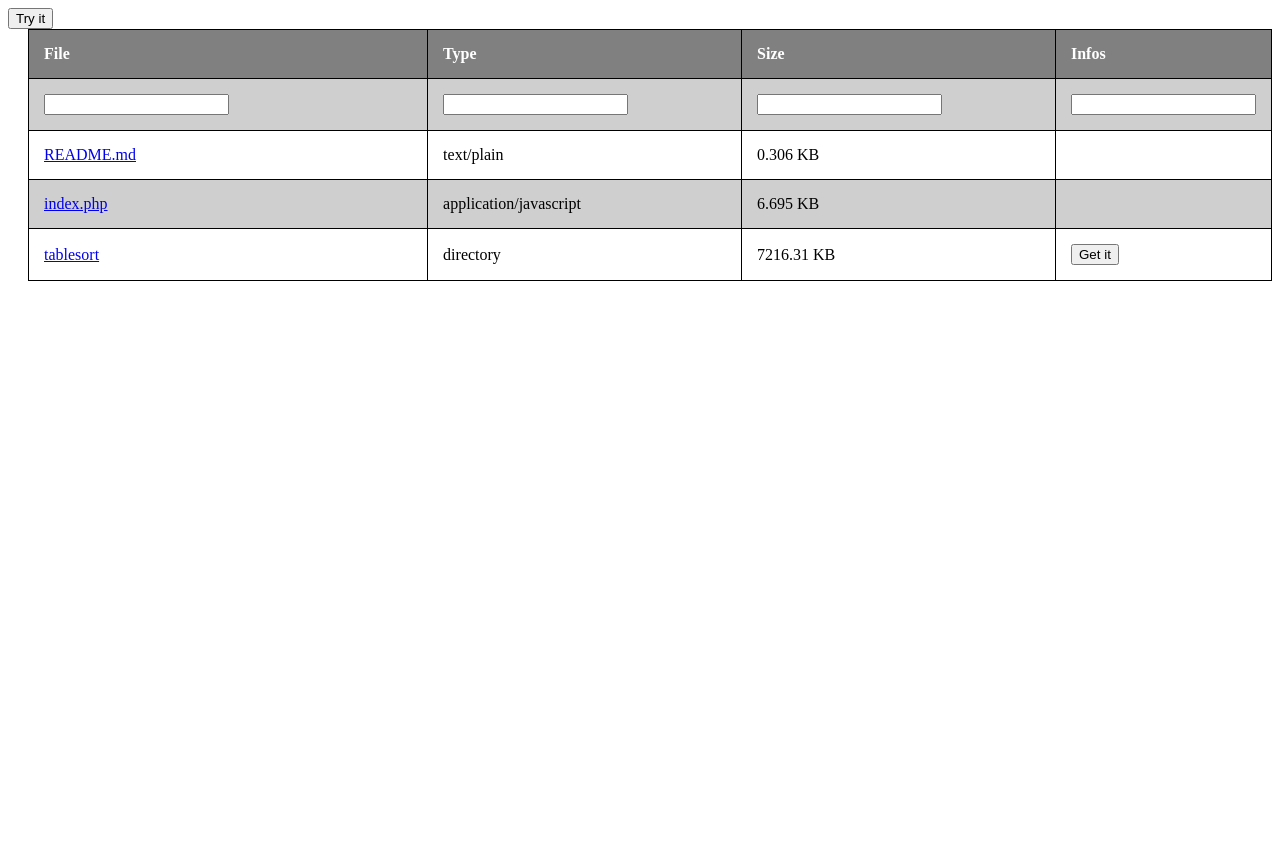
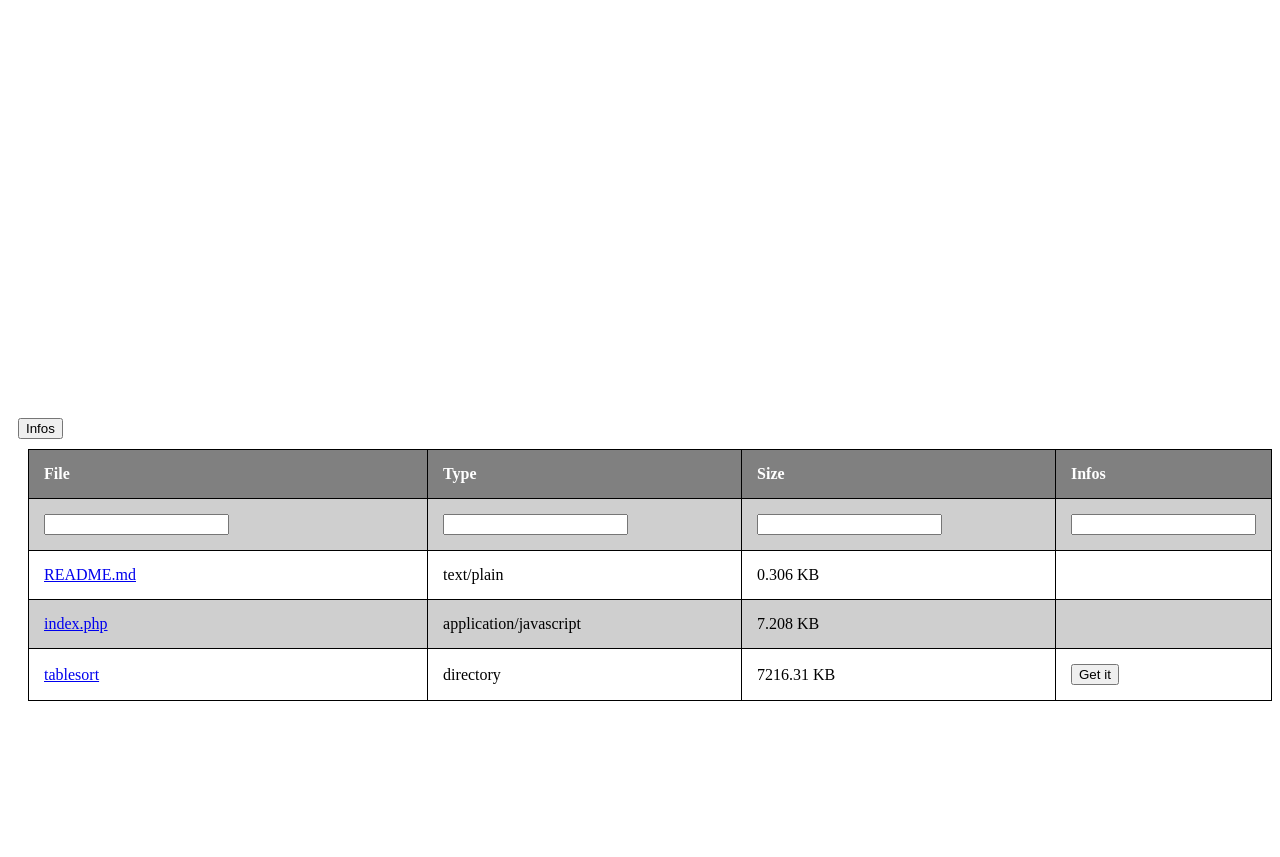
Before and after one commit to DJ-MacHack/MovieDB, a PHP site: page /index.php in a window 1280 px wide. Before the commit the page ends 281 px from the top, so only its background shows below. Run offline with PHP 8.4, Linux system fonts and the light colour scheme.

Commit message:
more style

```diff
--- a/index.php
+++ b/index.php
@@ -44,6 +44,16 @@ table th {
 #table2 tbody > tr.odd:hover > td {
   background-color: #d9d9d9;
 }
+.column {
+  float: left;
+  width: 33.33%;
+  padding: 5px;
+}
+.row::after {
+  content: "";
+  clear: both;
+  display: table;
+}
 </style>
 <link rel="stylesheet" href="tablesort/css/theme.default.css">
 <!-- load jQuery and tablesorter scripts -->
@@ -53,13 +63,20 @@ table th {
 <script type="text/javascript" src="tablesort/js/jquery.tablesorter.widgets.js"></script>
 </head>
 <body>
-<div id="infos">
-<p id="demo"></p>
+<div id="infos" style="overflow: auto; height: 400px; margin-left: 15px">
+<h1 id="demo"></h1>
+<div class="row">
+  <div class="column">
 <p id="image"></p>
+  </div>
+  <div class="column">
 <p id="image2"></p>
+  </div>
+</div>
 <p id="link"></p>
 </div>
-<button onclick="myFunction()">Try it</button>
+<div id="back" style="margin: 10 10 10 10">
+<button onClick="myFunction()">Infos</button>
 <?php
 $root = __DIR__;
 
@@ -116,11 +133,13 @@ if (is_file($root.$path)) {
     return;
 }
 
-if ($path) echo '<a href="?file='.urlencode(substr(dirname($root.$path), strlen($root) + 1)).' style="margin-left:20px">.. (back)</a><br />';
+if ($path) echo '<a href="?file='.urlencode(substr(dirname($root.$path), strlen($root) + 1)).' style="margin-left:20px">.. (back)</a><br /></div><div style="margin-top:10px; overflow: auto; height: 400px">';
+else echo '<br /></div><div style="margin-top:10px; overflow: auto; height: 400px">';
 echo '<table id="myTable" class="tablesorter"><thead><tr><th style="width: 400px" class="sorter-currency">File</th><th style="width: 300px" class="sorter-currency">Type</th><th style="width: 300px" class="sorter-currency">Size</th><th style="width: 100px">Infos</th></tr></thead><tbody>';
 foreach (glob($root.$path.'/*') as $file) {
     $file = realpath($file);
     $link = substr($file, strlen($root) + 1);
+	if ($file === "tablesort"){ continue;}
 	echo '<tr>';
 	if (is_file($file)){
 		$size = filesize($file);
@@ -136,7 +155,7 @@ foreach (glob($root.$path.'/*') as $file) {
 	}
 	echo '</tr>';
 }
-#echo '</body>';
+echo '</table></div>';
 ?>
 <script type="text/javascript">
 $( function() {
```
